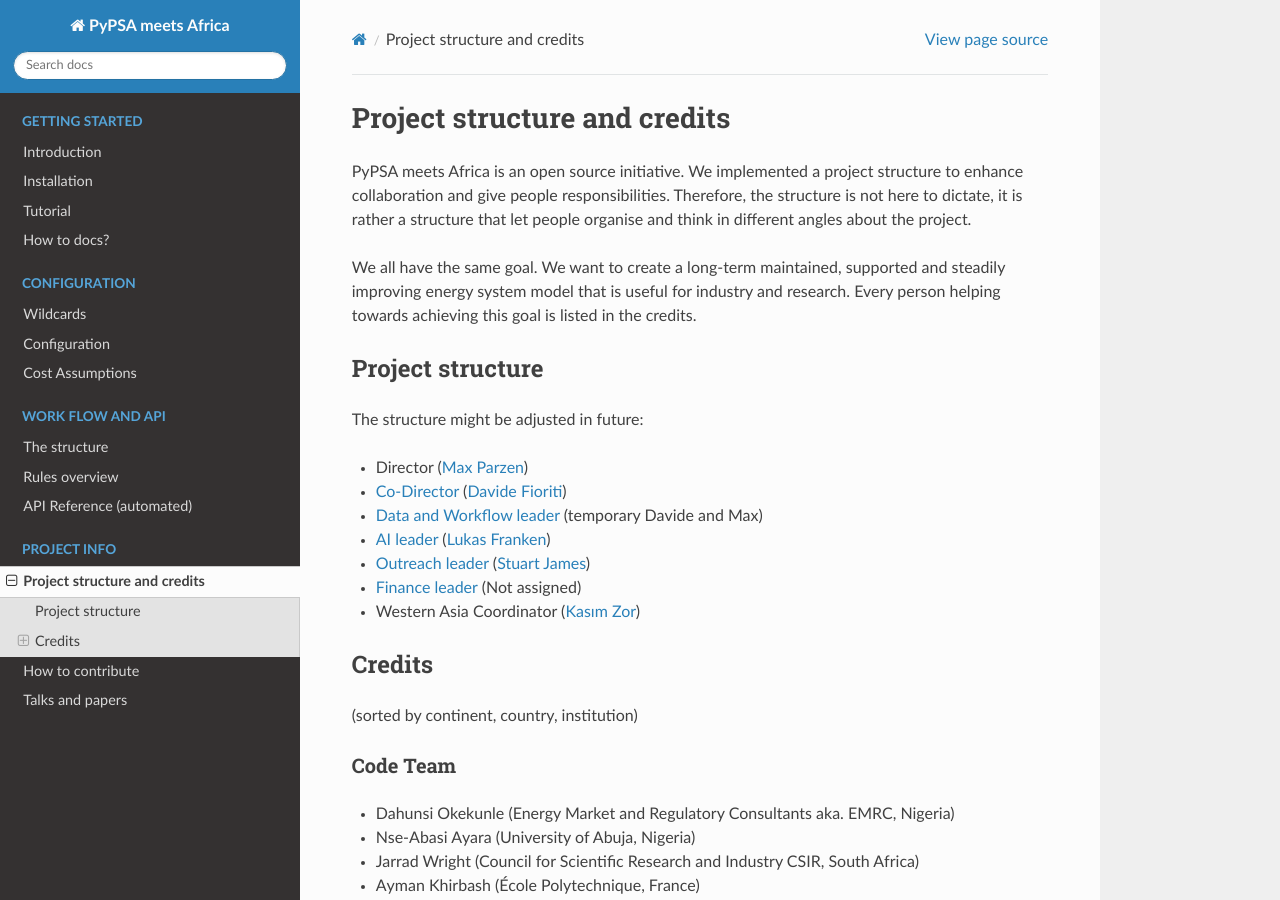
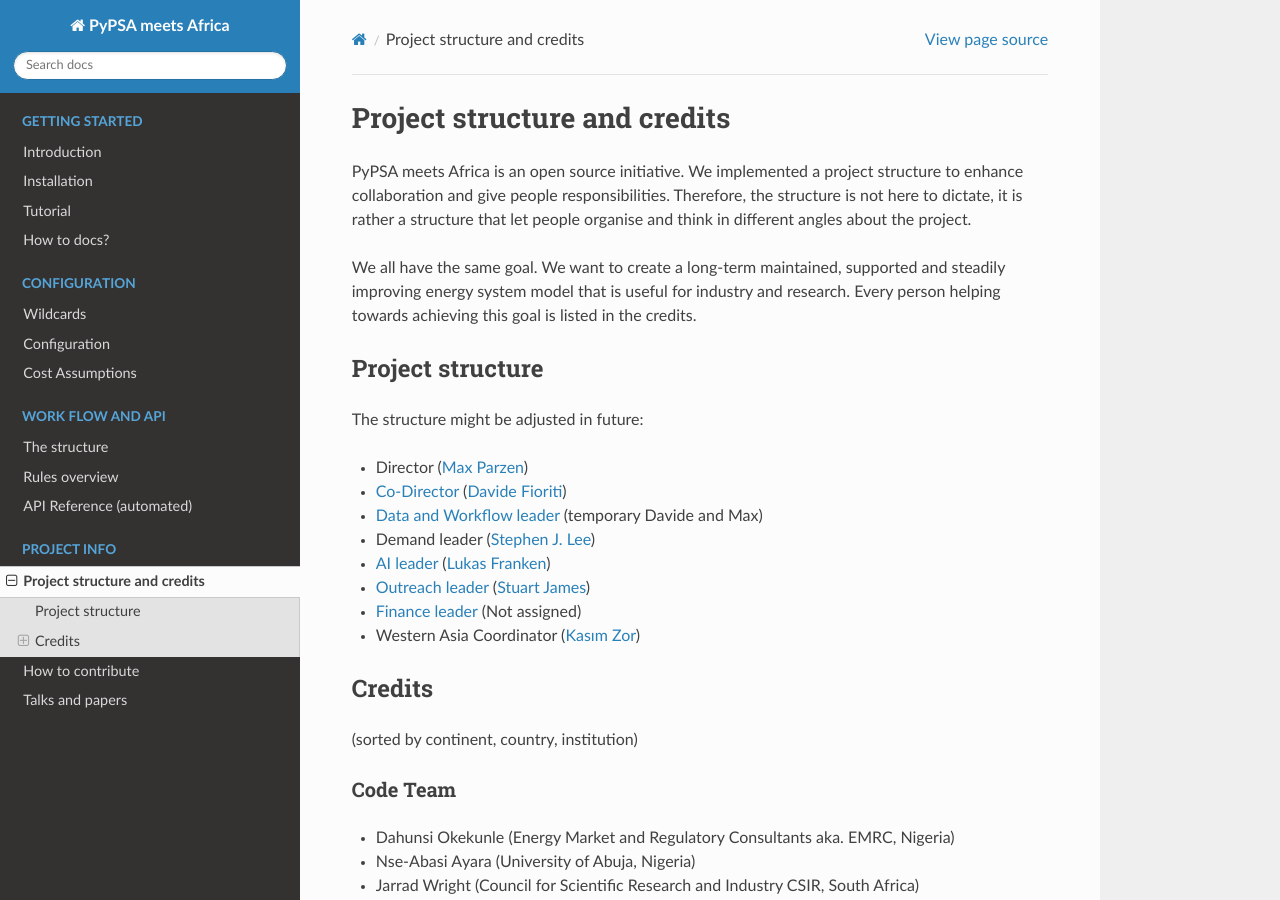
Before and after one commit to pypsa-meets-earth/pypsa-earth, a Sphinx documentation site: the page built from doc/project_structure_and_credits.rst, in a window 1280 px wide and 900 px high. Built offline with Sphinx 7.4.7 and the Read the Docs theme 2.0.0, drawn with Linux system fonts in a browser that asks for light colours; pages that are not in the unit, such as notebooks, are missing from menus.

Commit message:
Update project_structure_and_credits.rst
Add Demand leader position

```diff
--- a/doc/project_structure_and_credits.rst
+++ b/doc/project_structure_and_credits.rst
@@ -26,6 +26,7 @@
 - Director (`Max Parzen <https://www.linkedin.com/in/maximilian-parzen-b047a1126/>`_)
 - `Co-Director <https://uoe-my.sharepoint.com/:b:/g/personal/s1827105_ed_ac_uk/EfjniQIxmfZIp8ih_WQuy-0BfCiOCLPKEvDZUuylp9xOhA?e=s7KRQy>`_ (`Davide Fioriti <https://www.linkedin.com/in/davide-fioriti-745693a5/>`_)
 - `Data and Workflow leader <https://uoe-my.sharepoint.com/:b:/g/personal/s1827105_ed_ac_uk/EdHf1dHFvPhIuWRCPopR5KYB9viUJUkhm_WDhHMeFqbUtg?e=Ja0Mz0>`_ (temporary Davide and Max)
+- Demand leader (`Stephen J. Lee <https://www.linkedin.com/in/stephen-james-lee/>`_)
 - `AI leader <https://uoe-my.sharepoint.com/:b:/g/personal/s1827105_ed_ac_uk/EdHf1dHFvPhIuWRCPopR5KYB9viUJUkhm_WDhHMeFqbUtg?e=Ja0Mz0>`_ (`Lukas Franken <https://www.linkedin.com/in/lukas-franken-5a3045151/>`_)
 - `Outreach leader <https://uoe-my.sharepoint.com/:b:/g/personal/s1827105_ed_ac_uk/EWeumVS1t2hMrAXPWzYj2VsBRYS12ArGwTR1Iuo7vJC78Q?e=xeIkW4>`_ (`Stuart James <https://www.linkedin.com/in/stuart-daniel-james/>`_)
 - `Finance leader <https://uoe-my.sharepoint.com/:b:/g/personal/s1827105_ed_ac_uk/EbBuUGDNwrRBqmeT8xbQT3MBL1MOMkemCDXi7EMbzXEmHw?e=E3Cbc7>`_ (Not assigned)
```
